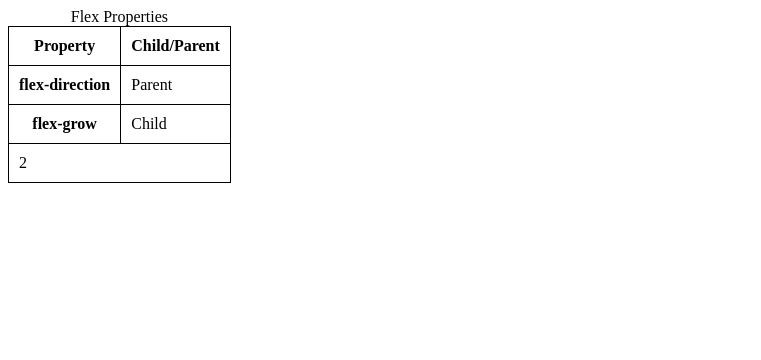
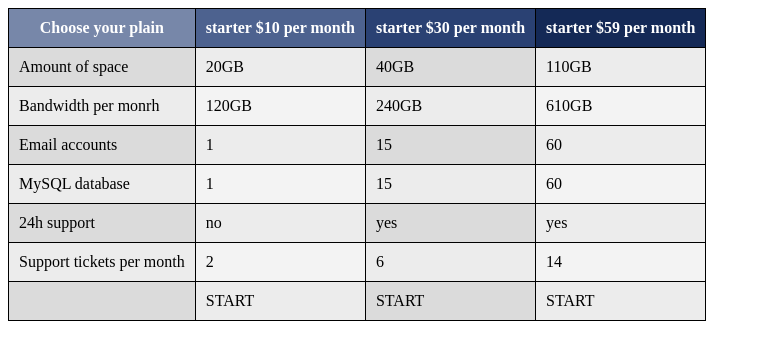
Before and after one commit to pecourses/pe2022-1-pseudoclasses-html_table, a plain HTML site: page index.html in a window 1280 px wide. Shown: the whole page, without its empty margins (0-761 px from the left). Drawn offline with Linux system fonts and the light colour scheme.

Commit message:
Add pseudoclasses + html-table task

```diff
--- a/css/style.css
+++ b/css/style.css
@@ -1,11 +1,50 @@
 table {
+  border-spacing: 0;
+  border-collapse: collapse;
   border: 1px solid black;
-  border-collapse: collapse;
-  border-spacing: 0;
 }
 
-td,
-th {
+thead {
+  color: white;
+}
+th,
+td {
   border: 1px solid black;
+}
+
+th:nth-child(1) {
+  background-color: #7787a9;
+}
+
+th:nth-child(2) {
+  background-color: #4d628f;
+}
+
+th:nth-child(3) {
+  background-color: #2a4173;
+}
+
+th:nth-child(4) {
+  background-color: #142956;
+}
+
+tr:nth-child(odd) > td:nth-child(odd) {
+  background-color: #dbdbdb;
+}
+
+tr:nth-child(even) > td:nth-child(even) {
+  background-color: #f3f3f3;
+}
+
+tr:nth-child(even) > td:nth-child(odd),
+tr:nth-child(odd) > td:nth-child(even) {
+  background-color: #ececec;
+}
+
+td {
   padding: 10px;
 }
+
+th {
+  padding: 10px;
+}
--- a/index.html
+++ b/index.html
@@ -10,28 +10,59 @@
   </head>
   <body>
     <table>
-      <caption>Flex Properties</caption>
+      <caption></caption>
       <thead>
         <tr>
-          <th>Property</th>
-          <th>Child/Parent</th>
+          <th>Choose your plain</th>
+          <th>starter $10 per month</th>
+          <th>starter $30 per month</th>
+          <th>starter $59 per month</th>
         </tr>
       </thead>
       <tbody>
         <tr>
-          <th>flex-direction</th>
-          <td>Parent</td>
+          <td>Amount of space</td>
+          <td>20GB</td>
+          <td>40GB</td>
+          <td>110GB</td>
         </tr>
         <tr>
-          <th>flex-grow</th>
-          <td>Child</td>
+          <td>Bandwidth per monrh</td>
+          <td>120GB</td>
+          <td>240GB</td>
+          <td>610GB</td>
+        </tr>
+        <tr>
+          <td>Email accounts</td>
+          <td>1</td>
+          <td>15</td>
+          <td>60</td>
+        </tr>
+        <tr>
+          <td>MySQL database</td>
+          <td>1</td>
+          <td>15</td>
+          <td>60</td>
+        </tr>
+        <tr>
+          <td>24h support</td>
+          <td>no</td>
+          <td>yes</td>
+          <td>yes</td>
+        </tr>
+        <tr>
+          <td>Support tickets per month</td>
+          <td>2</td>
+          <td>6</td>
+          <td>14</td>
         </tr>
       </tbody>
       <tfoot>
         <tr>
-          <!-- rowspan, colspan -->
-          <td colspan="2">2</td>
-          <!-- <td>1/1</td> -->
+          <td></td>
+          <td>START</td>
+          <td>START</td>
+          <td>START</td>
         </tr>
       </tfoot>
     </table>
```
